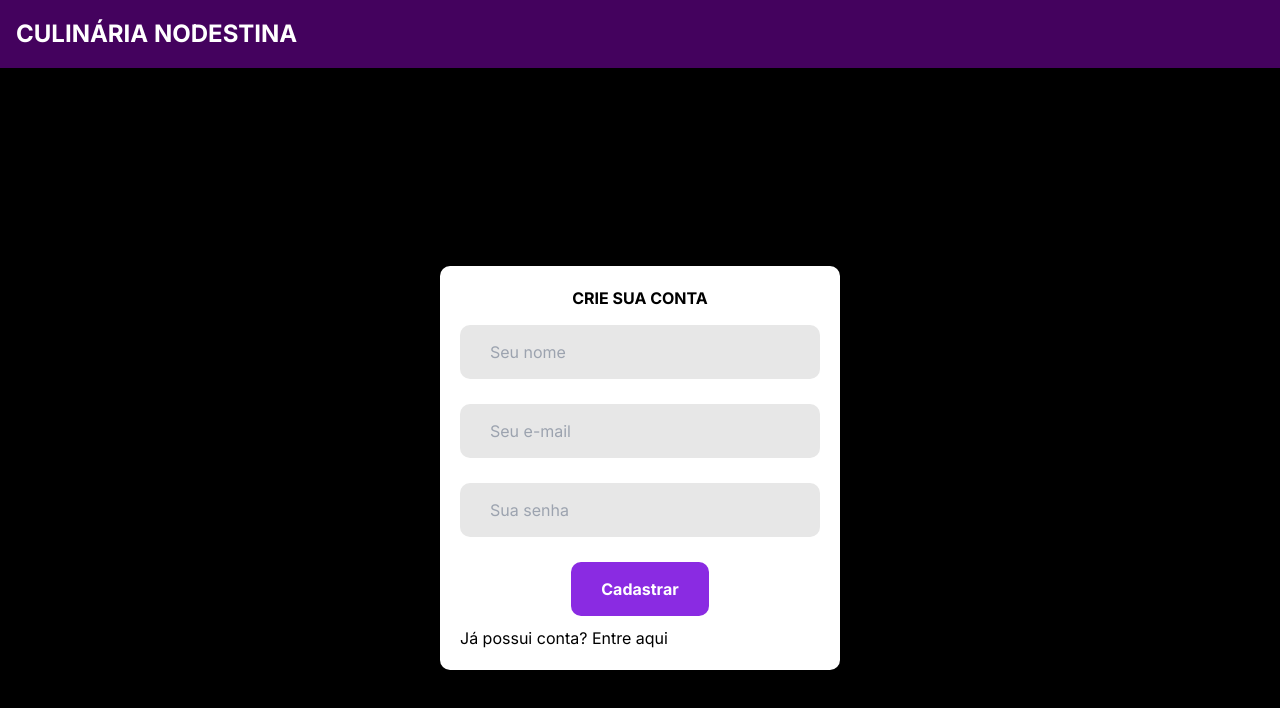
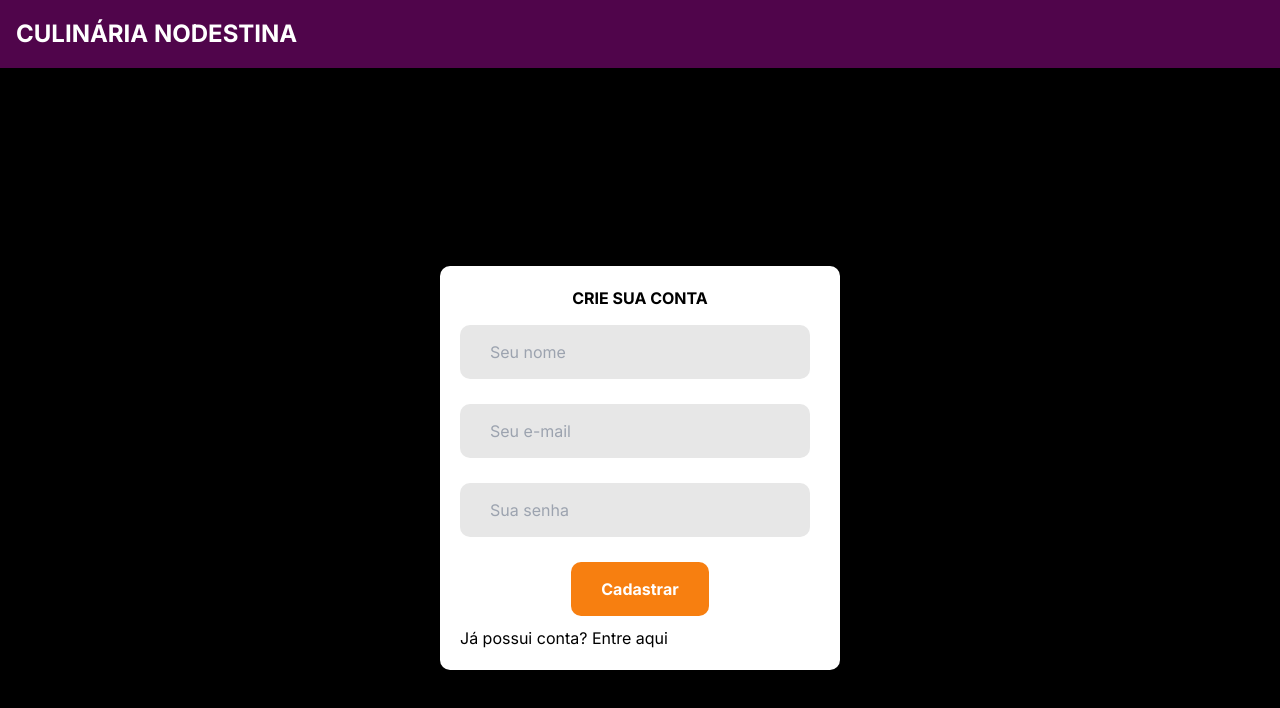
Before and after one commit to flaviogui/ProjectPWeb, a Next.js app in the folder receitas-culinarias/: page /cadastro in a window 1280 px wide. Shown: the top 708 px of the page. Built offline with nearby package versions, Linux system fonts and the light colour scheme.

Commit message:
Modificando o design

```diff
--- a/receitas-culinarias/src/app/componentes/button/button.module.css
+++ b/receitas-culinarias/src/app/componentes/button/button.module.css
@@ -2,7 +2,7 @@
     color: #fff;
     padding: 15px 30px;
     border: 0;
-    background-color:blueviolet;
+    background-color:#f77f10;
     font-size: 16px;
     font-weight: bold;
     border-radius:10px;
@@ -12,3 +12,6 @@
     margin-left: auto;
     margin-right: auto;
 }
+.button:hover {
+    background-color: #903fbb;
+}
--- a/receitas-culinarias/src/app/componentes/header/header.module.css
+++ b/receitas-culinarias/src/app/componentes/header/header.module.css
@@ -3,7 +3,7 @@
     justify-content: space-between;
     align-items: center;
     padding: 1rem;
-    background-color:rgb(68, 2, 94);
+    background-color:rgb(80, 5, 75);
     color: #fff;
     align-items:center;
   }
--- a/receitas-culinarias/src/app/componentes/input/input.module.css
+++ b/receitas-culinarias/src/app/componentes/input/input.module.css
@@ -5,4 +5,5 @@
     border-radius:10px;
     margin-top: 15px;
     color: black;
+    margin-right: 10px;
 }
--- a/receitas-culinarias/src/app/componentes/recipeForm/recipe.module.css
+++ b/receitas-culinarias/src/app/componentes/recipeForm/recipe.module.css
@@ -11,7 +11,7 @@
 }
 */
 .div {
-
+    margin: 50px 5%;
     margin-left: 5%;
     margin-right: 5%;
     margin-top: 50px;
@@ -19,7 +19,7 @@
     align-items: center;
     display: flex;
     align-items: center;
-    background-color: aliceblue;
+    background-color: rgb(80, 5, 75);
     text-align: center;
 }
 
@@ -38,7 +38,7 @@
     font-size: 1.5rem;
     font-weight: bold;
     text-decoration: none;
-    color: #7b0269;
+    color: #efe9ed;
     margin-right: 1rem;
 
 }
```
